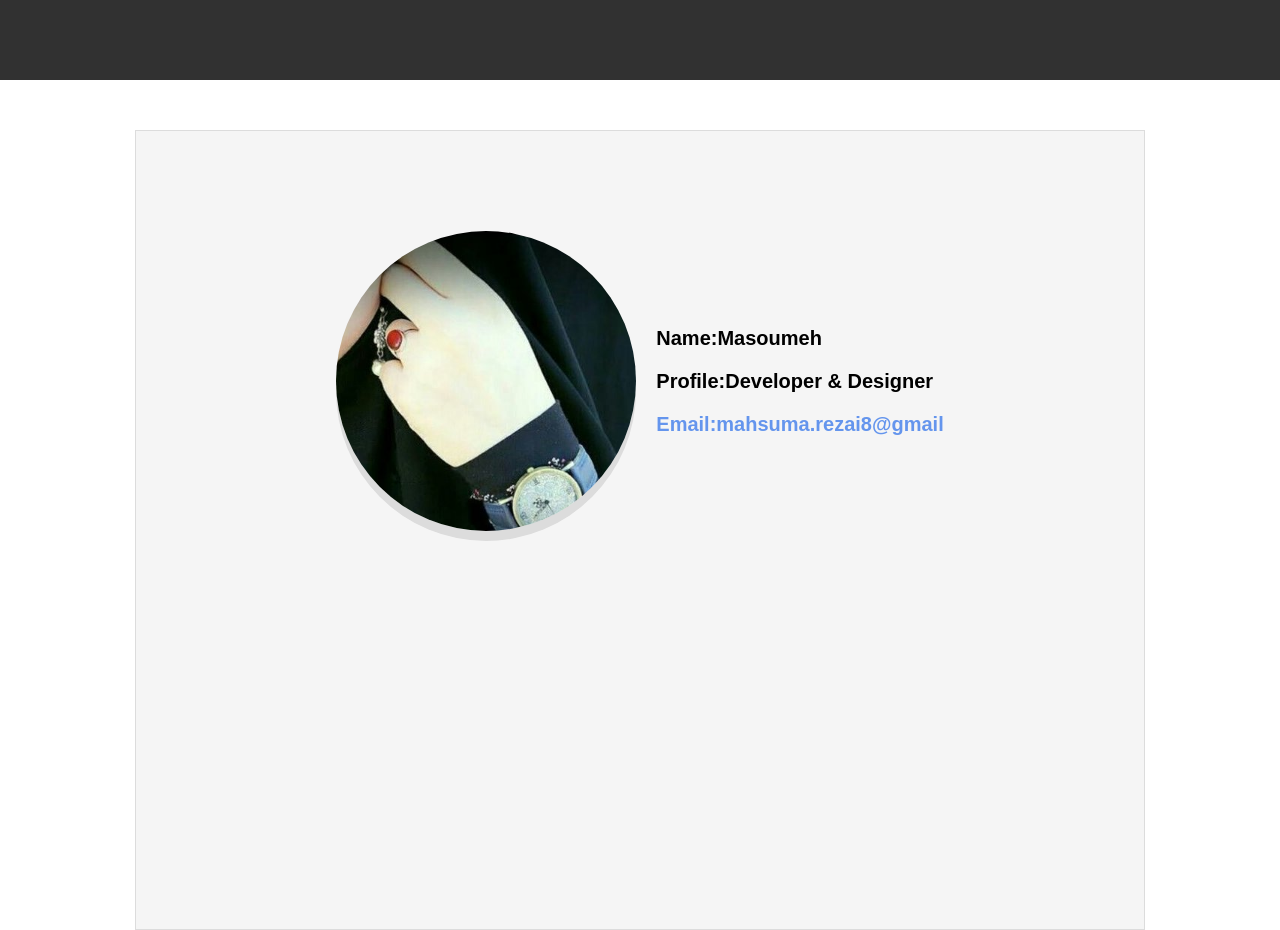
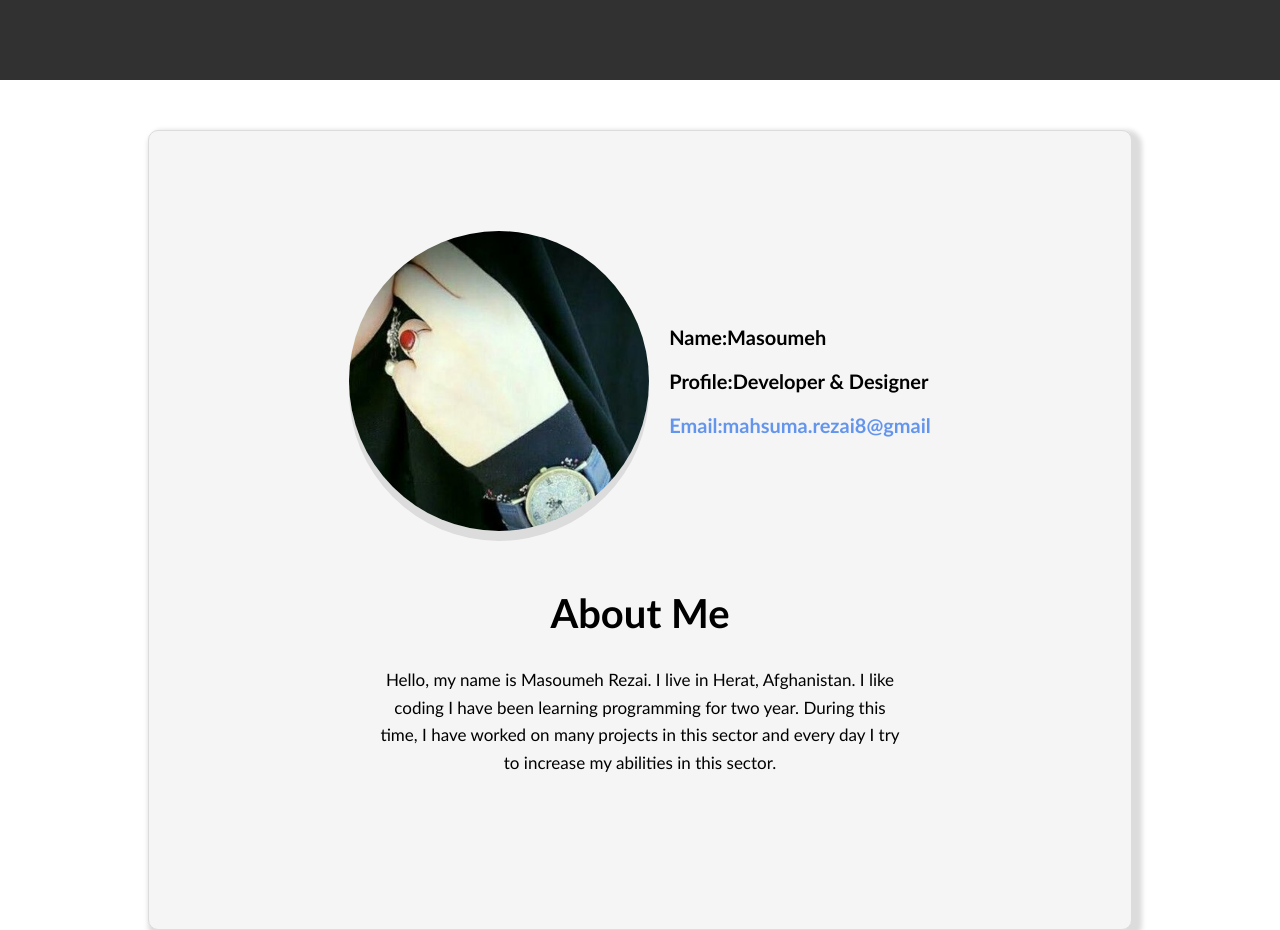
Before and after one commit to MahsumaRezai/MyProtfolio, a React (Create React App) app: page /ABOUT in a window 1280 px wide. Shown: the part 720-1650 px from the top of the page. Built offline with nearby package versions, Linux system fonts and the light colour scheme.

Commit message:
add last commit for today

```diff
--- a/src/Pages/About.js
+++ b/src/Pages/About.js
@@ -1,12 +1,14 @@
 import { Fragment } from "react";
 import classes from './Pages.module.css';
 import Profile from "./Profile";
+import Text from './Text'
 
 const About = (props) => {
     return (
         <Fragment>
             <div className={classes.about}>
-            <Profile/>
+                <Profile />
+                <Text />
 
 
 
--- a/src/Pages/Pages.module.css
+++ b/src/Pages/Pages.module.css
@@ -3,12 +3,14 @@
     width: fit-content;
     margin:auto;
     background:whitesmoke;
-    box-shadow: 0px 2px 0px gainsboro;
+    box-shadow: 5px 5px 5px 5px gainsboro;
     border:  1px solid gainsboro;
     margin-bottom: 20px;
     padding: 0px 200px;
     margin: auto;
     margin-top: 50px;
+    font-family: 'Gill Sans', 'Gill Sans MT', Calibri, 'Trebuchet MS', sans-serif;
+    border-radius: 10px
 
 
 }
@@ -45,6 +47,22 @@
     color: cornflowerblue;
     font-weight: bold;
     font-size: 20px;
-
+}
+.text {
+    display: flex;
+    flex-direction: column;
+    justify-content: center;
+    align-content: center;
+    gap:20px ;
+    padding-top: 50px;
+    text-align: center;
+    line-height: 1.625
+}
+.title {
+    font-size: 40px;
 
 }
+.para {
+    font-size: 17px;
+    color:  black
+}
--- /dev/null
+++ b/src/Pages/Text.js
@@ -0,0 +1,17 @@
+import { Fragment } from "react";
+import classes from './Pages.module.css';
+
+const Text = (props) => {
+    return (
+        <Fragment>
+            <div className={classes.text}>
+                <h1 className={classes.title}>About Me</h1>
+                <p className={classes.para}>Hello, my name is Masoumeh Rezai. I live in Herat, Afghanistan. I like <br></br>coding I have been
+                   learning programming for two year.
+                     During this <br></br> time,
+                     I have worked on many projects in this sector and every day I try<br></br> to increase my abilities in this sector.</p>
+            </div>
+        </Fragment>
+    )
+}
+export default Text;
```
